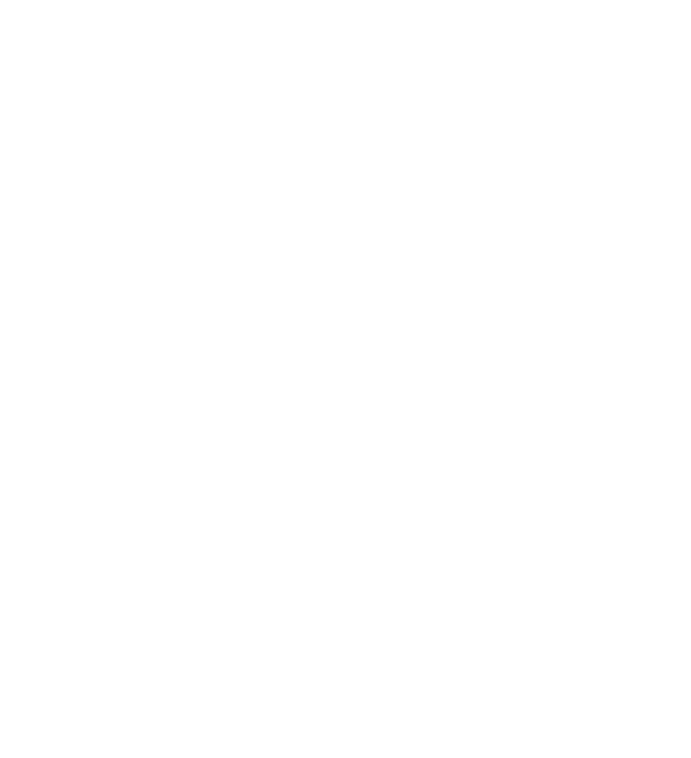
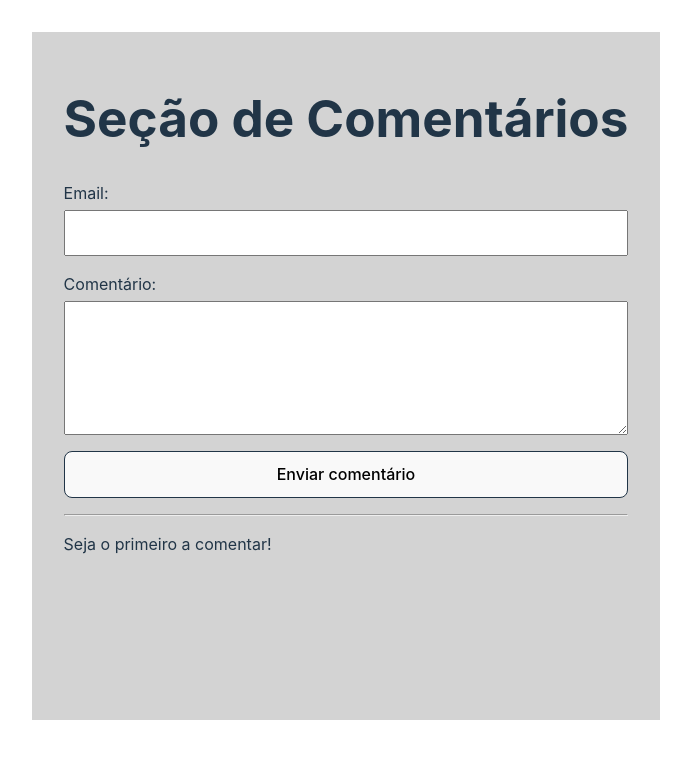
Before and after one commit to felipe0848/feed-de-comentarios, a React (Vite) app: page / in a window 1280 px wide. Shown: the top 758 px of the page, without its empty margins (294-985 px from the left). Built offline with nearby package versions, Linux system fonts and the light colour scheme.

Commit message:
Include base jsx

```diff
--- a/src/App.jsx
+++ b/src/App.jsx
@@ -4,8 +4,22 @@
 
 
   return (
-    <>
-    </>
+    <div className='app'>
+      <h1>Seção de Comentários</h1>
+      <div className='inputs'>
+        <label htmlFor="email">Email:</label>
+        <input type="email" id="email" />
+      </div>
+      <div className='inputs'>
+        <label htmlFor="comment">Comentário:</label>
+        <textarea name="comment" id="comment" cols="30" rows="10"></textarea>
+      </div>
+      <button>Enviar comentário</button>
+      <hr />
+      <div>
+        <p>Seja o primeiro a comentar!</p>
+      </div>
+    </div>
   )
 }
 
```
